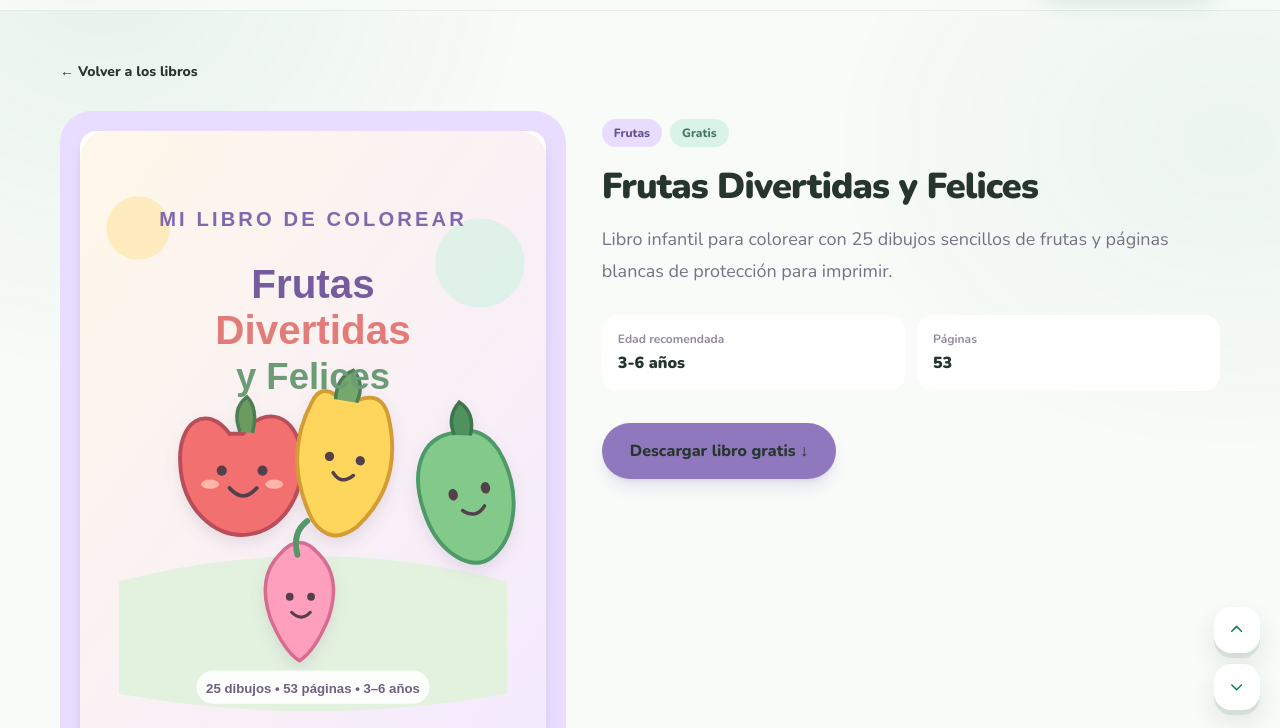
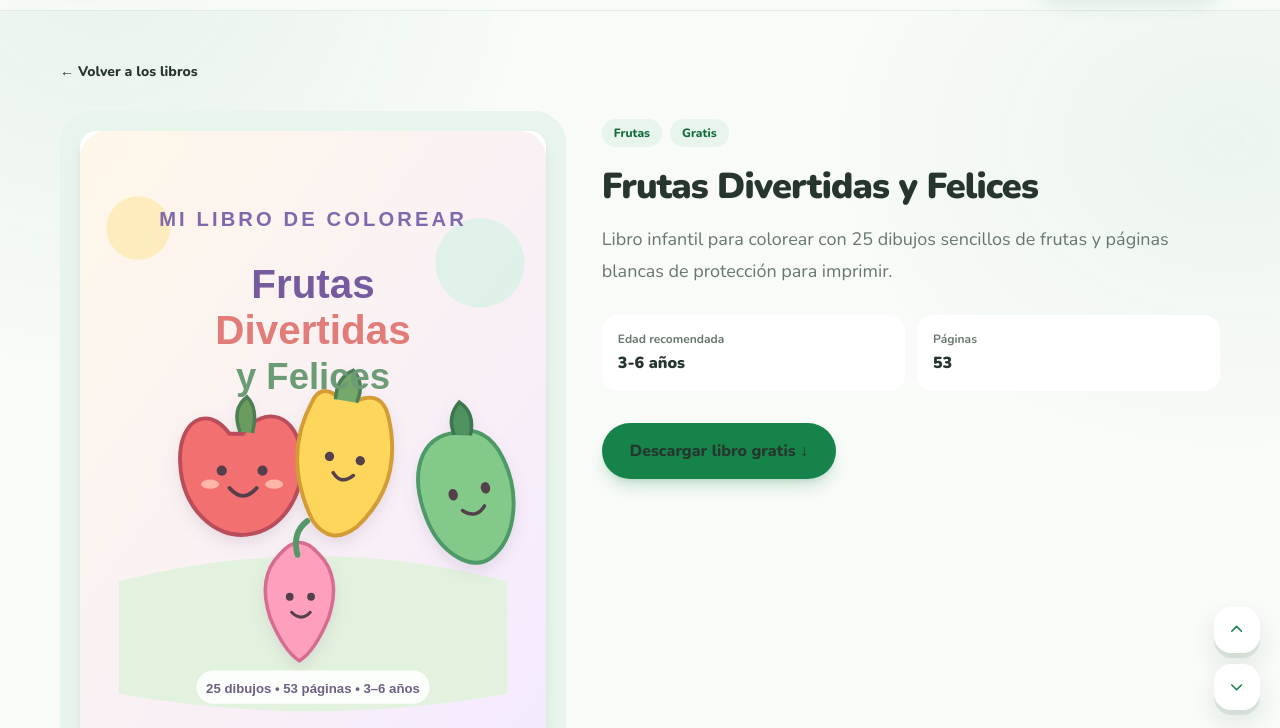
Before and after one commit to gpldroid/kidsbooks, an Astro site: page /kidsbooks/libros/frutas-divertidas-y-felices in a window 1280 px wide. Shown: the part 70-798 px from the top of the page. Built offline with nearby package versions, Linux system fonts and the light colour scheme; Astro itself is replaced by a stand-in of ours.

Commit message:
Apply green visual identity across site components

```diff
--- a/src/pages/libros/[slug].astro
+++ b/src/pages/libros/[slug].astro
@@ -19,26 +19,26 @@ const pdfUrl = book.data.pdf
 <BaseLayout title={book.data.title} description={book.data.description}>
   <Header />
   <main class="container-page min-h-[65vh] py-12">
-    <a class="focus-ring inline-flex rounded-lg text-sm font-extrabold text-[#8068ad] hover:underline" href={`${base}libros/`}>← Volver a los libros</a>
+    <a class="focus-ring inline-flex rounded-lg text-sm font-extrabold text-[#16834a] hover:underline" href={`${base}libros/`}>← Volver a los libros</a>
     <article class="mt-7 grid items-start gap-9 md:grid-cols-[.9fr_1.1fr]">
-      <div class="rounded-[2rem] bg-[#e9ddff] p-5">
+      <div class="rounded-[2rem] bg-[#e8f5ed] p-5">
         <img src={coverUrl} alt={`Portada: ${book.data.title}`} class="w-full rounded-2xl bg-white shadow-lg" />
       </div>
       <div class="pt-2">
         <div class="flex flex-wrap gap-2 text-xs font-extrabold">
-          <span class="rounded-full bg-[#e9ddff] px-3 py-1.5 text-[#66518e]">{book.data.category}</span>
-          <span class="rounded-full bg-[#d9f3e7] px-3 py-1.5 text-[#47765f]">Gratis</span>
+          <span class="rounded-full bg-[#e8f5ed] px-3 py-1.5 text-[#116b3c]">{book.data.category}</span>
+          <span class="rounded-full bg-[#e8f5ed] px-3 py-1.5 text-[#116b3c]">Gratis</span>
         </div>
         <h1 class="mt-5 text-4xl font-black tracking-tight text-ink">{book.data.title}</h1>
-        <p class="mt-4 text-lg leading-8 text-[#777184]">{book.data.description}</p>
+        <p class="mt-4 text-lg leading-8 text-[#68776d]">{book.data.description}</p>
         <dl class="mt-7 grid grid-cols-2 gap-3">
-          <div class="rounded-2xl bg-white p-4"><dt class="text-xs font-bold text-[#938b9d]">Edad recomendada</dt><dd class="mt-1 font-black text-ink">{book.data.age} años</dd></div>
-          <div class="rounded-2xl bg-white p-4"><dt class="text-xs font-bold text-[#938b9d]">Páginas</dt><dd class="mt-1 font-black text-ink">{book.data.pages}</dd></div>
+          <div class="rounded-2xl bg-white p-4"><dt class="text-xs font-bold text-[#68776d]">Edad recomendada</dt><dd class="mt-1 font-black text-ink">{book.data.age} años</dd></div>
+          <div class="rounded-2xl bg-white p-4"><dt class="text-xs font-bold text-[#68776d]">Páginas</dt><dd class="mt-1 font-black text-ink">{book.data.pages}</dd></div>
         </dl>
         {pdfUrl ? (
-          <a class="focus-ring mt-8 inline-flex items-center justify-center rounded-full bg-[#8f78bd] px-7 py-4 font-extrabold text-white shadow-lg shadow-[#8f78bd]/20 hover:bg-[#7860a7]" href={pdfUrl} download>Descargar libro gratis ↓</a>
+          <a class="focus-ring mt-8 inline-flex items-center justify-center rounded-full bg-[#16834a] px-7 py-4 font-extrabold text-white shadow-lg shadow-[#16834a]/20 hover:bg-[#116b3c]" href={pdfUrl} download>Descargar libro gratis ↓</a>
         ) : (
-          <p class="mt-8 rounded-2xl bg-[#fff1b8] p-4 text-sm font-bold text-[#75612a]">No hay un archivo de descarga disponible para este título.</p>
+          <p class="mt-8 rounded-2xl bg-[#edf5ef] p-4 text-sm font-bold text-[#116b3c]">No hay un archivo de descarga disponible para este título.</p>
         )}
       </div>
     </article>
```
